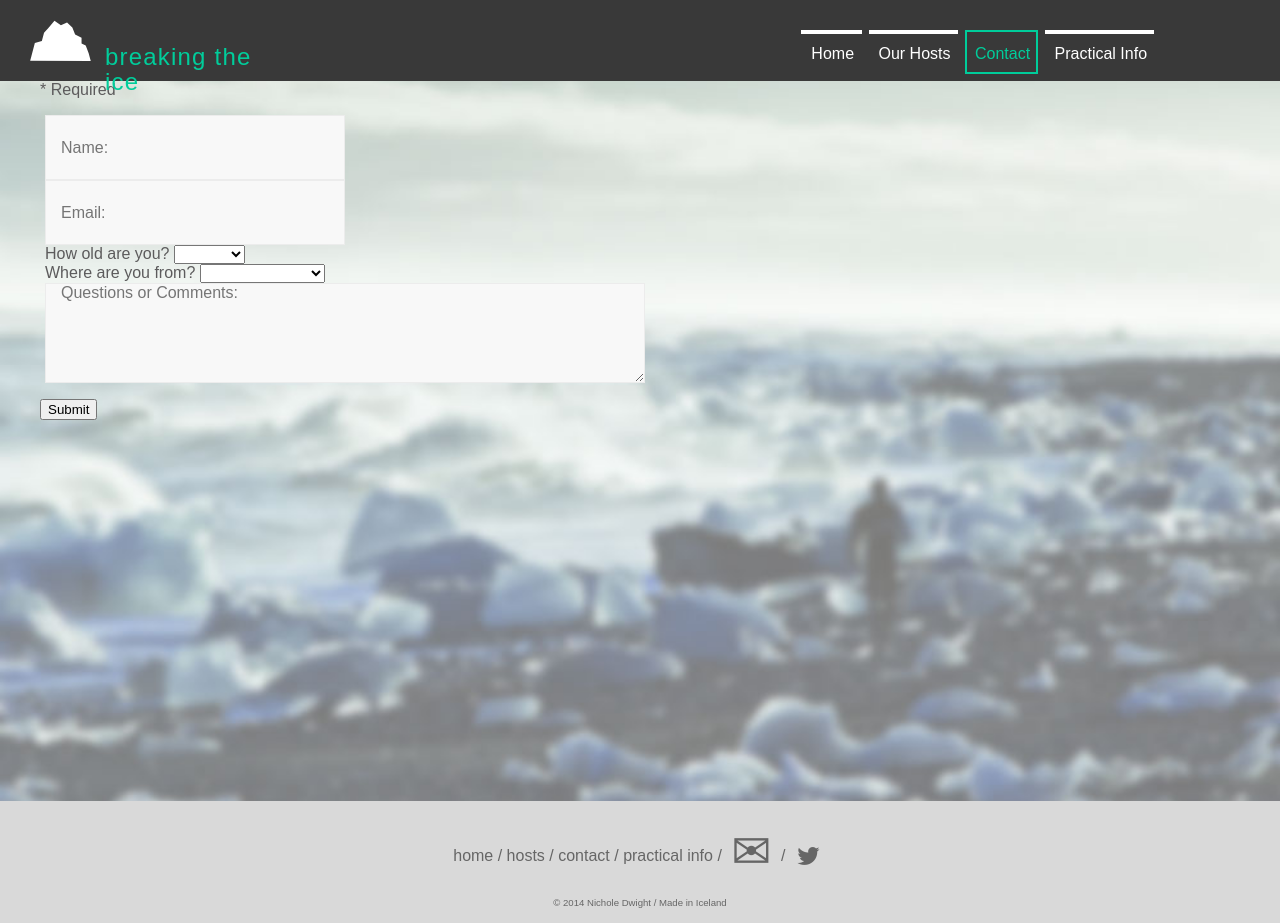
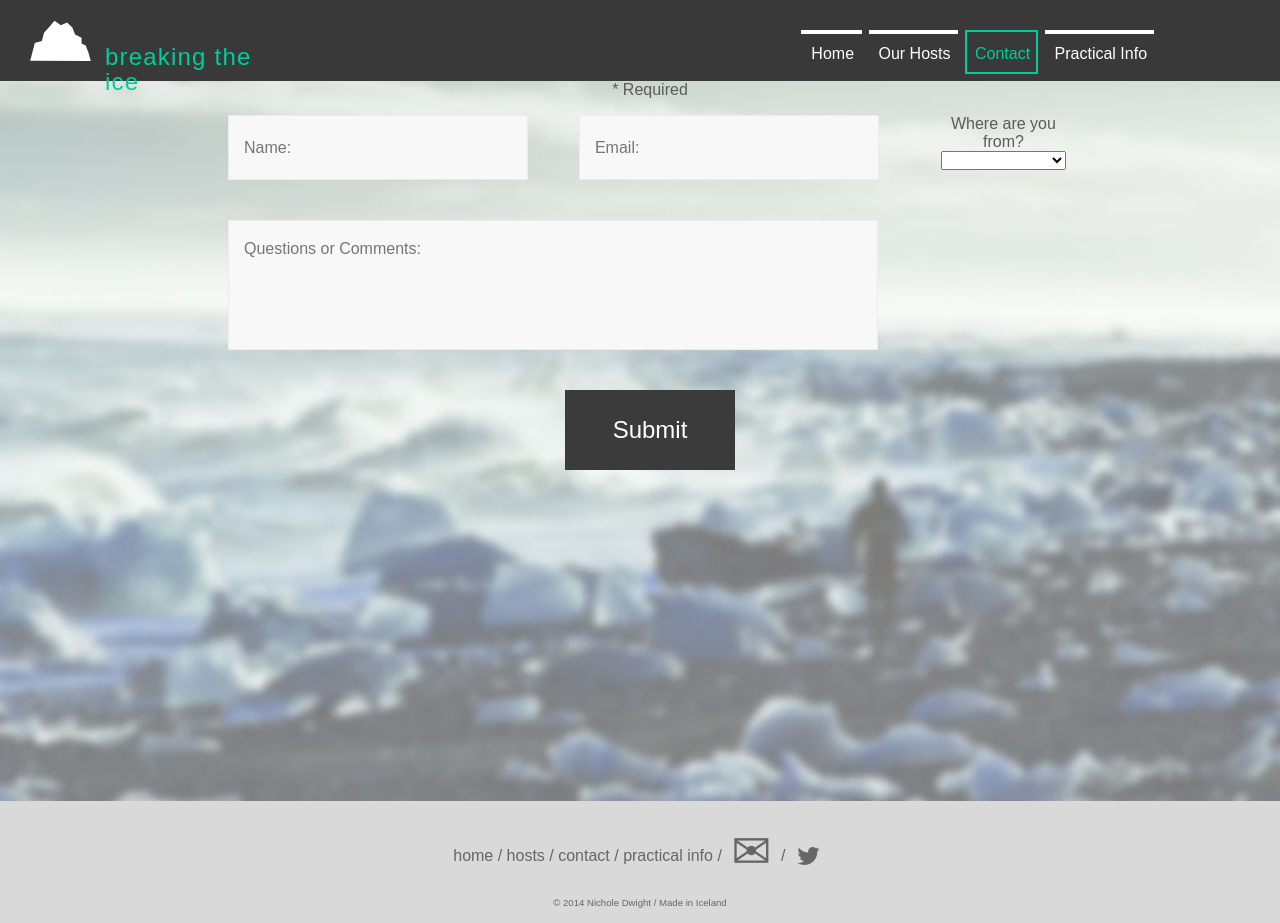
Before and after one commit to nicholedwight/breaking-the-ice, a PHP site: page /contact.php in a window 1280 px wide. Run offline with PHP 8.4, Linux system fonts and the light colour scheme; style sheets or scripts are compiled from the project's sources; some libraries are stand-ins or nearby versions; some web fonts are replaced.

Commit message:
styling inputs and rearranging them in the form

```diff
--- a/contact.php
+++ b/contact.php
@@ -14,21 +14,6 @@
 			</li>
 			<li>
 				<input type="email" name="email" id="email" onChange="emailvalidation(this,'The email given is not valid');" placeholder="Email:" required>
-			</li>
-			<li>
-				<label for="age">How old are you?</label>
-				<select name="age" id="age" required>
-					<option selected="selected"> </option>
-					<optgroup label="Teenager">
-						<option>13-15</option>
-						<option>16-19</option>
-					</optgroup>
-					<optgroup label="Adult">
-						<option>20-25</option>
-						<option>25-30</option>
-						<option>30+</option>
-					</optgroup>
-				</select>
 			</li>
 			<li>
 				<label for="continent">Where are you from?</label>
--- a/scss/_forms.scss
+++ b/scss/_forms.scss
@@ -1,3 +1,9 @@
+.contact_form {
+  text-align: center;
+  width: 70%;
+  margin: 0 auto;
+}
+
 input, textarea {
   box-sizing: border-box;
   font-weight: normal;
@@ -12,6 +18,9 @@ input, textarea {
   font-size: 16px;
   width: 100%;
   vertical-align: middle;
+  float: left;
+  margin-right: 6%;
+  margin-bottom: 40px;
 }
 
 input:focus, textarea:focus {
@@ -20,6 +29,27 @@ input:focus, textarea:focus {
 
 textarea {
   font-family: inherit;
-  height: 100px;
-  max-width: 600px;
+  padding: 15px;
+  resize: none;
+  line-height: 26px;
+  min-height: 130px;
+  max-width: 650px;
 }
+
+.submit {
+  background: #3b3b3b;
+  height: 80px;
+  width: 170px;
+  font-size: 1.5em;
+  border: none;
+  color: #FFF;
+  cursor: pointer;
+  -moz-transition:all 1s ease-in-out;
+  -o-transition:all 1s ease-in-out;
+  -webkit-transition:all 1s ease-in-out;
+  transition: all 1s ease-in-out;
+  &:hover {
+    background: #00CD9B;
+    color: #000;
+  }
+}
```
